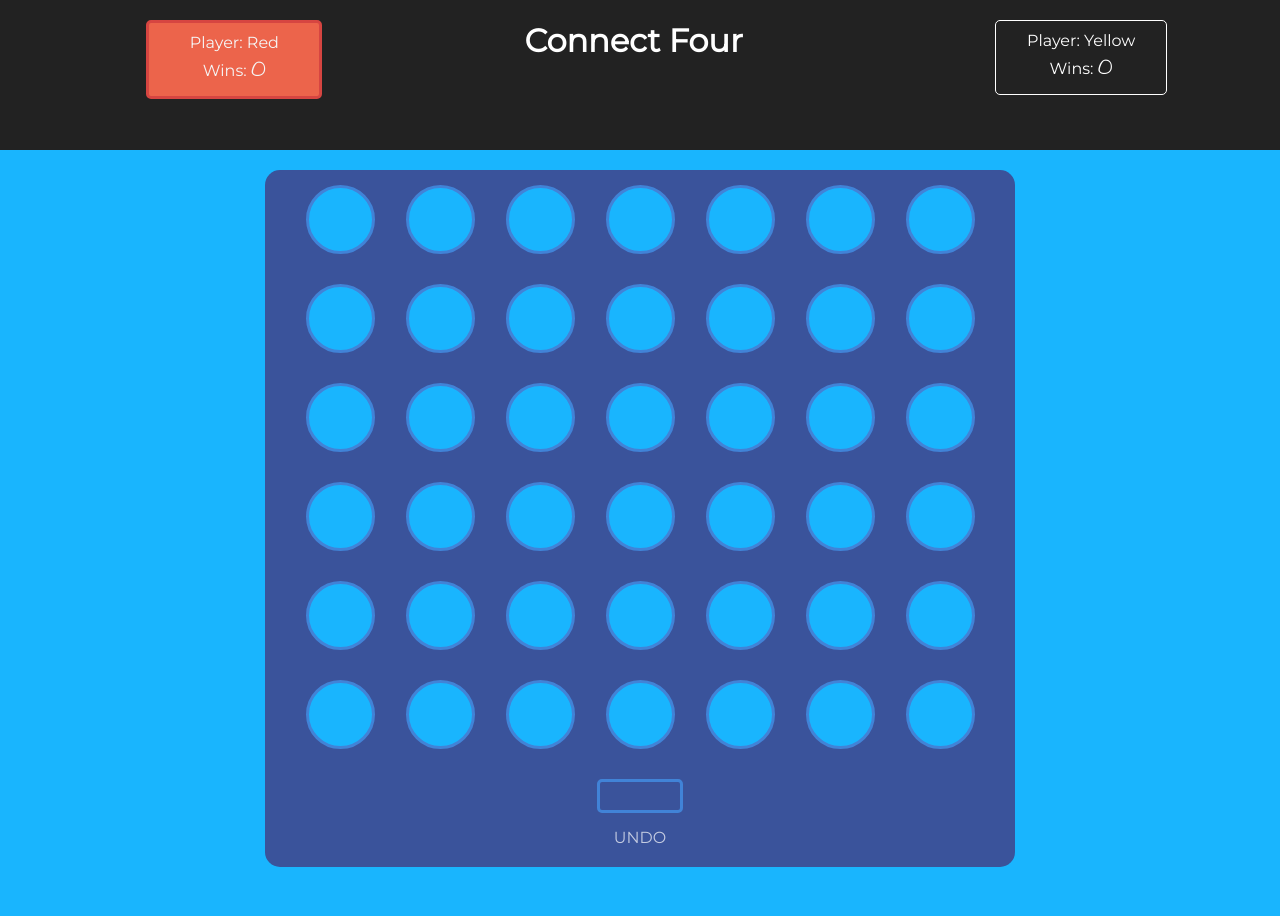
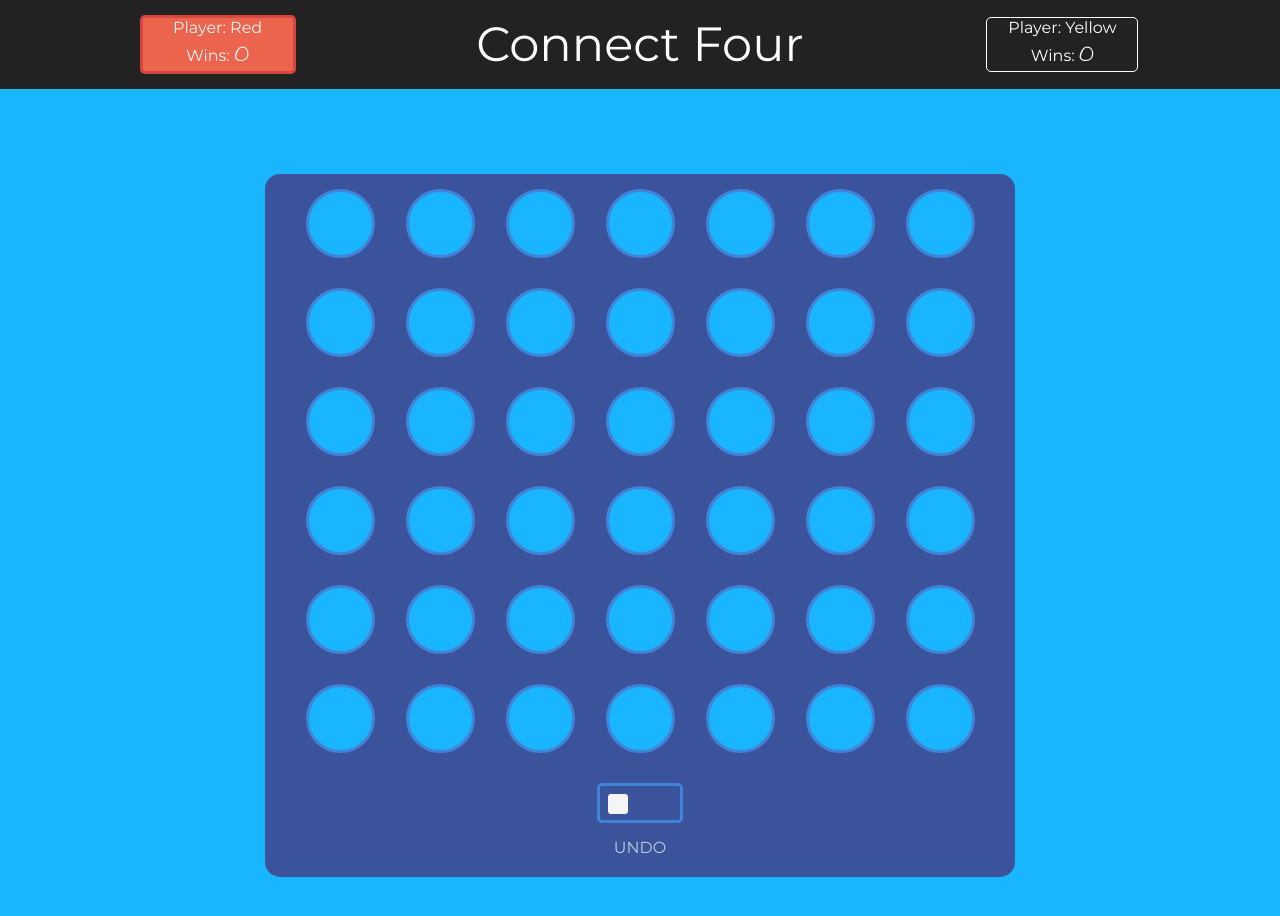
Before and after one commit to McSam27/react-connect-4, a React app: page / in a window 1280 px wide. Built offline with nearby package versions, Linux system fonts and the light colour scheme.

Commit message:
fixed some styling

```diff
--- a/src/index.css
+++ b/src/index.css
@@ -7,35 +7,36 @@ body {
 
 .App {
     text-align: center;
-    margin-bottom: 75px;
+    margin-bottom: 100px;
 }
 
 .header {
     margin: 0 auto;
+    background-color: #222;
     text-align: center;
     width: 100%;
-    background-color: #222;
-    height: 150px;
+    height: 25%;
     color: #fff;
 }
 
 .header .col-4 {
-    float: left;
+    display: inline-block;
+    padding: 15px 0;
+    text-align: center;
     width: 33%;
+    margin: 0 auto;
+}
+
+.title {
+    font-size: 3em;
 }
 
 .scoreboard {
-    padding: 10px;
     width: 150px;
     border: 1px solid #fff;
     border-radius: 5px;
     text-transform: capitalize;
-    margin-top: 20px;
-    margin-right: 100px;
-}
-
-.scoreboard:first-of-type {
-    float: right;
+    margin: 0 auto;
 }
 
 .scoreboard .wins {
@@ -57,7 +58,7 @@ body {
 
 .game-board {
     margin: 0 auto;
-    margin-top: 20px;
+    margin-top: 85px;
     background-color: #3A539B;
     width: 750px;
     padding-bottom: 20px;
@@ -104,7 +105,7 @@ body {
     background-color: #3A539B;
     border: 3px solid #4183D7;
     width: 64px;
-    height: 12px;
+    height: 18px;
     margin: 15px auto;
     border-radius: 5px;
     cursor: pointer;
@@ -114,10 +115,14 @@ body {
     text-transform: uppercase;
 }
 
-.reset-button span {
+.reset-button button {
     height: 20px;
     width: 20px;
-    background-color: #fff;
+    float: left;
+    border: none;
+    border-radius: 3px;
+    background-color: #f5f5f5;
+    cursor: pointer;
 }
 
 .reset-button:hover {
--- a/src/index.js
+++ b/src/index.js
@@ -300,8 +300,8 @@ class Game extends React.Component {
           <div className="col-4">
             <Scoreboard next={this.state.whoIsNext} player={this.state.players[0].color} wins={this.state.players[0].wins} />
           </div>
-          <div className="col-4">
-            <h1>Connect Four</h1>
+          <div className="col-4 title">
+            Connect Four
           </div>
           <div className="col-4">
           <Scoreboard next={this.state.whoIsNext} player={this.state.players[1].color} wins={this.state.players[1].wins} />
@@ -315,7 +315,9 @@ class Game extends React.Component {
             board={current.board}
             onClick={(i) => this.handleClick(i)}
           />
-          <div className="reset-button" onClick={this.reset}></div>
+          <div className="reset-button" onClick={this.reset}>
+            <button></button>
+          </div>
           <div className="undo-button" onClick={this.undo}>Undo</div>
 
           {messageModal}
```
